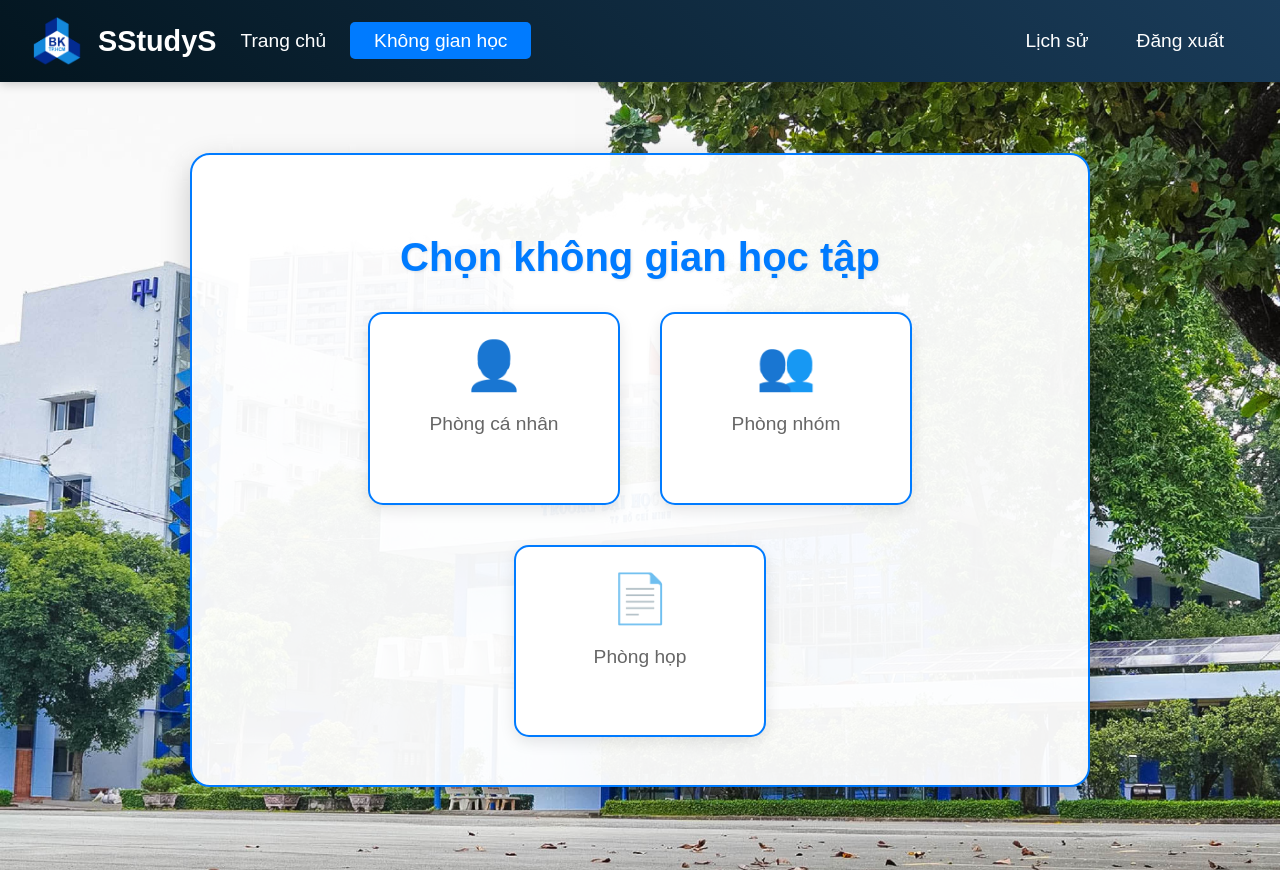
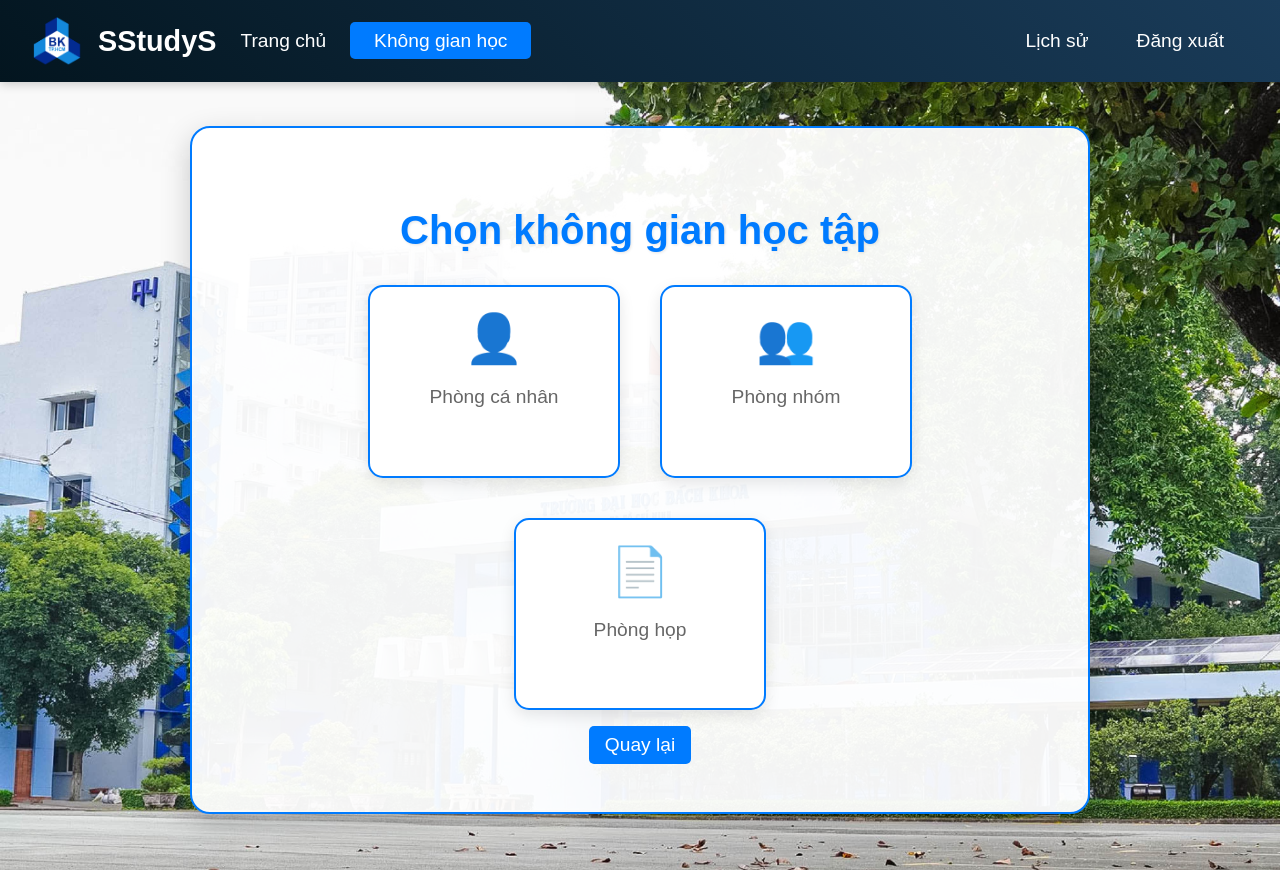
Before and after one commit to ColdBear14/CNPM_242, a React (Vite) app in the folder FrontEnd/: page /space in a window 1280 px wide. Built offline with nearby package versions, Linux system fonts and the light colour scheme; sample sign-in values are in the browser's storage.

Commit message:
add Back Button

```diff
--- a/FrontEnd/src/pages/BookingConfirmation.jsx
+++ b/FrontEnd/src/pages/BookingConfirmation.jsx
@@ -149,6 +149,9 @@ const BookingConfirmation = () => {
             {isLoading ? 'Đang xử lý...' : 'Xác nhận'}
           </button>
         </div>
+        <button className="back-button" onClick={() => navigate('/search')}>
+          Quay lại
+        </button>
       </div>
     </div>
   );
--- a/FrontEnd/src/pages/SearchSpace.jsx
+++ b/FrontEnd/src/pages/SearchSpace.jsx
@@ -50,6 +50,9 @@ const SearchSpace = () => {
             <p className="no-results">Không tìm thấy phòng phù hợp.</p>
           )}
         </div>
+        <button className="back-button" onClick={() => navigate('/space')}>
+          Quay lại
+        </button>
       </div>
     </div>
   );
--- a/FrontEnd/src/pages/SpaceSelection.jsx
+++ b/FrontEnd/src/pages/SpaceSelection.jsx
@@ -25,6 +25,9 @@ const SpaceSelection = () => {
           <SpaceCard icon="👥" label="Phòng nhóm" onClick={() => handleClick('group')} />
           <SpaceCard icon="📄" label="Phòng họp" onClick={() => handleClick('meeting')} />
         </div>
+        <button className="back-button" onClick={() => navigate('/main')}>
+          Quay lại
+        </button>
       </div>
     </div>
   );
```
